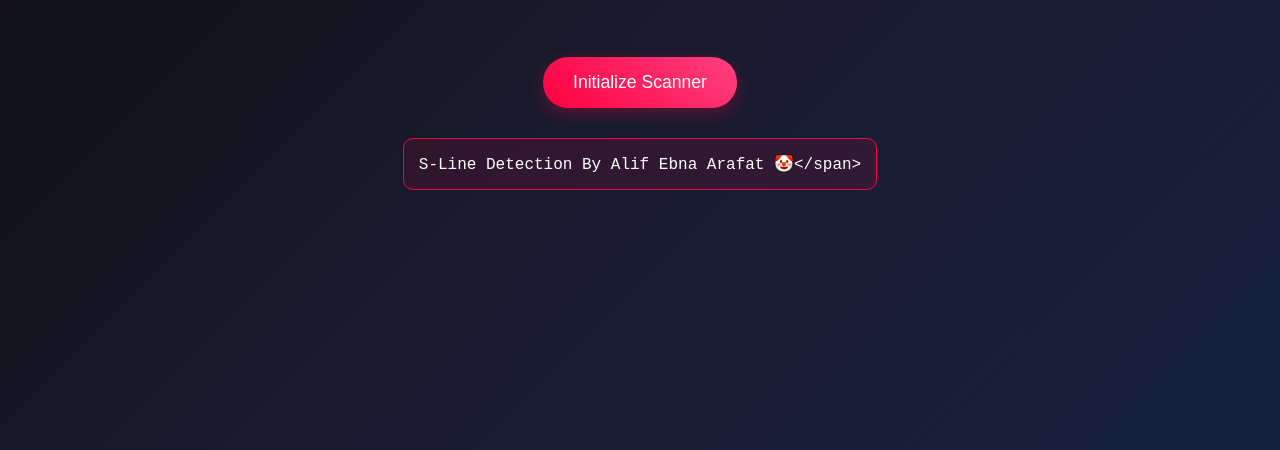
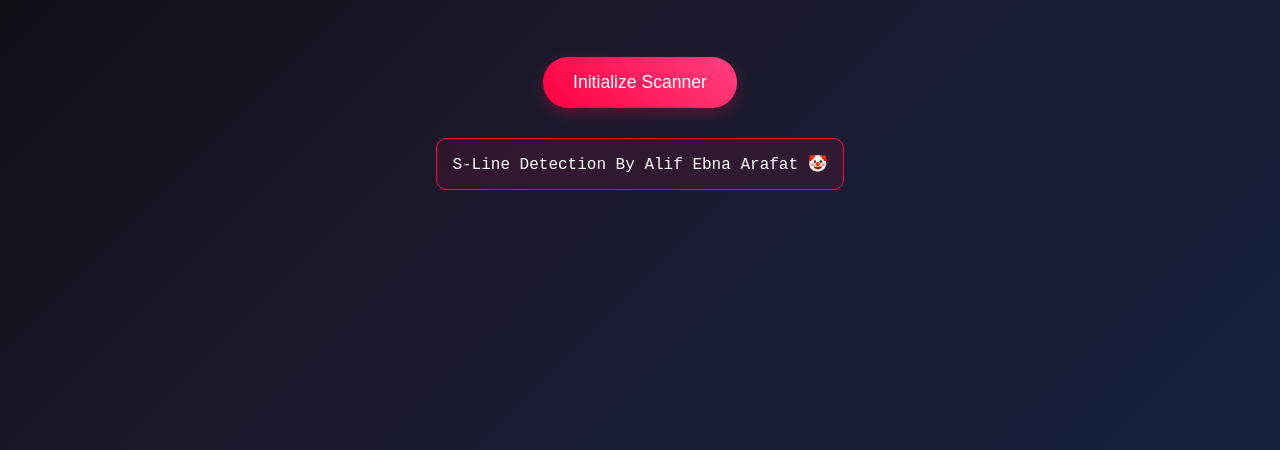
Before and after one commit to TheUnKnownGuardian/S-Line-Detector, a plain HTML site: page index.html in a window 1280 px wide. Shown: the part 350-800 px from the top of the page. Drawn offline with Linux system fonts and the light colour scheme.

Commit message:
Update index.html

```diff
--- a/index.html
+++ b/index.html
@@ -263,7 +263,7 @@
                     } catch (cdnError) {
                         console.error('CDN fallback failed:', cdnError);
                         this.isModelLoaded = true;
-                        this.updateStatus('S-Line Detection By Alif Ebna Arafat 🤡</span>');
+                        this.updateStatus('S-Line Detection By Alif Ebna Arafat 🤡');
                     }
                 }
             }
```
